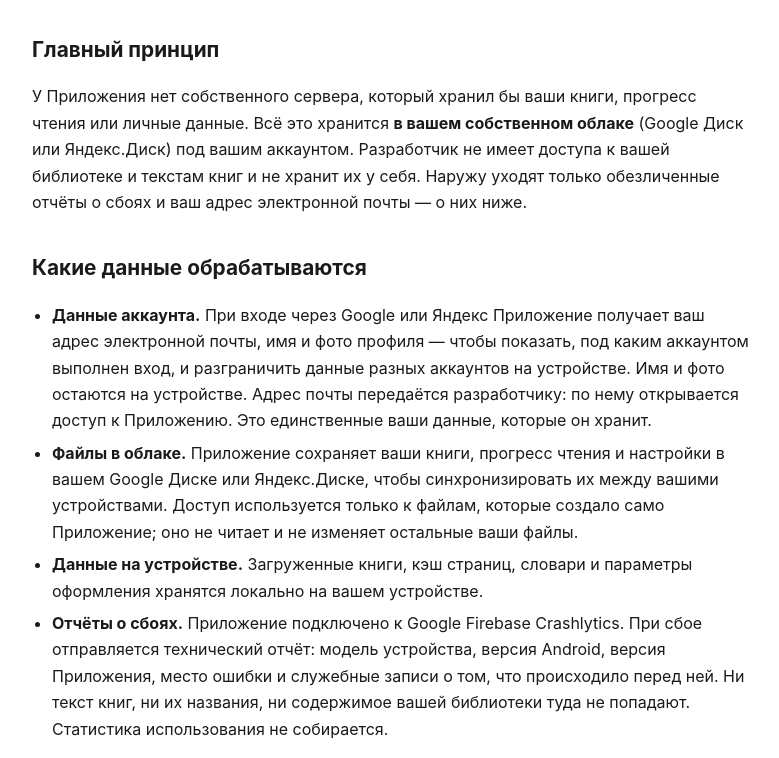
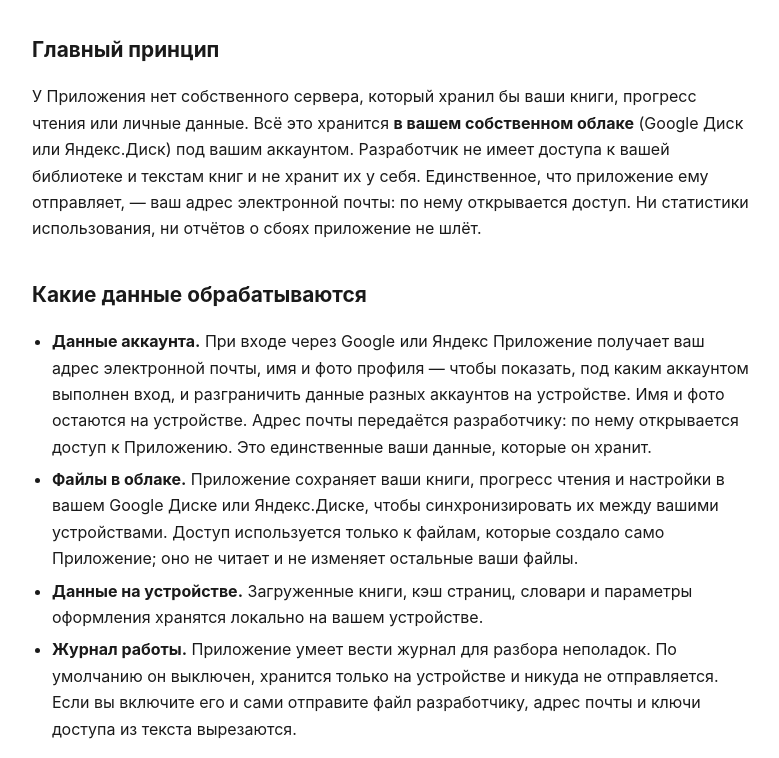
Before and after one commit to sdn-reciter/reciter-releases, a plain HTML site: page pages/privacy.html in a window 1280 px wide. Shown: the part 322-1080 px from the top of the page, without its empty margins (248-1027 px from the left). Drawn offline with Linux system fonts and the light colour scheme.

Commit message:
Update privacy policy details and remove crash reports

```diff
--- a/pages/privacy.html
+++ b/pages/privacy.html
@@ -38,8 +38,9 @@
   <p>У Приложения нет собственного сервера, который хранил бы ваши книги, прогресс
      чтения или личные данные. Всё это хранится <strong>в вашем собственном облаке</strong>
      (Google Диск или Яндекс.Диск) под вашим аккаунтом. Разработчик не имеет доступа
-     к вашей библиотеке и текстам книг и не хранит их у себя. Наружу уходят только
-     обезличенные отчёты о сбоях и ваш адрес электронной почты — о них ниже.</p>
+     к вашей библиотеке и текстам книг и не хранит их у себя. Единственное, что
+     приложение ему отправляет, — ваш адрес электронной почты: по нему открывается
+     доступ. Ни статистики использования, ни отчётов о сбоях приложение не шлёт.</p>
 
   <h2>Какие данные обрабатываются</h2>
   <ul>
@@ -55,11 +56,10 @@
         создало само Приложение; оно не читает и не изменяет остальные ваши файлы.</li>
     <li><strong>Данные на устройстве.</strong> Загруженные книги, кэш страниц, словари
         и параметры оформления хранятся локально на вашем устройстве.</li>
-    <li><strong>Отчёты о сбоях.</strong> Приложение подключено к Google Firebase
-        Crashlytics. При сбое отправляется технический отчёт: модель устройства, версия
-        Android, версия Приложения, место ошибки и служебные записи о том, что
-        происходило перед ней. Ни текст книг, ни их названия, ни содержимое вашей
-        библиотеки туда не попадают. Статистика использования не собирается.</li>
+    <li><strong>Журнал работы.</strong> Приложение умеет вести журнал для разбора
+        неполадок. По умолчанию он выключен, хранится только на устройстве и никуда
+        не отправляется. Если вы включите его и сами отправите файл разработчику,
+        адрес почты и ключи доступа из текста вырезаются.</li>
   </ul>
 
   <h2>Использование данных Google</h2>
@@ -76,6 +76,7 @@
     <li>Не показывает рекламу.</li>
     <li>Не продаёт и не передаёт ваши данные третьим лицам.</li>
     <li>Не собирает статистику использования.</li>
+    <li>Не отправляет отчёты о сбоях.</li>
     <li>Не хранит у разработчика ничего, кроме адреса вашей почты.</li>
   </ul>
 
```
